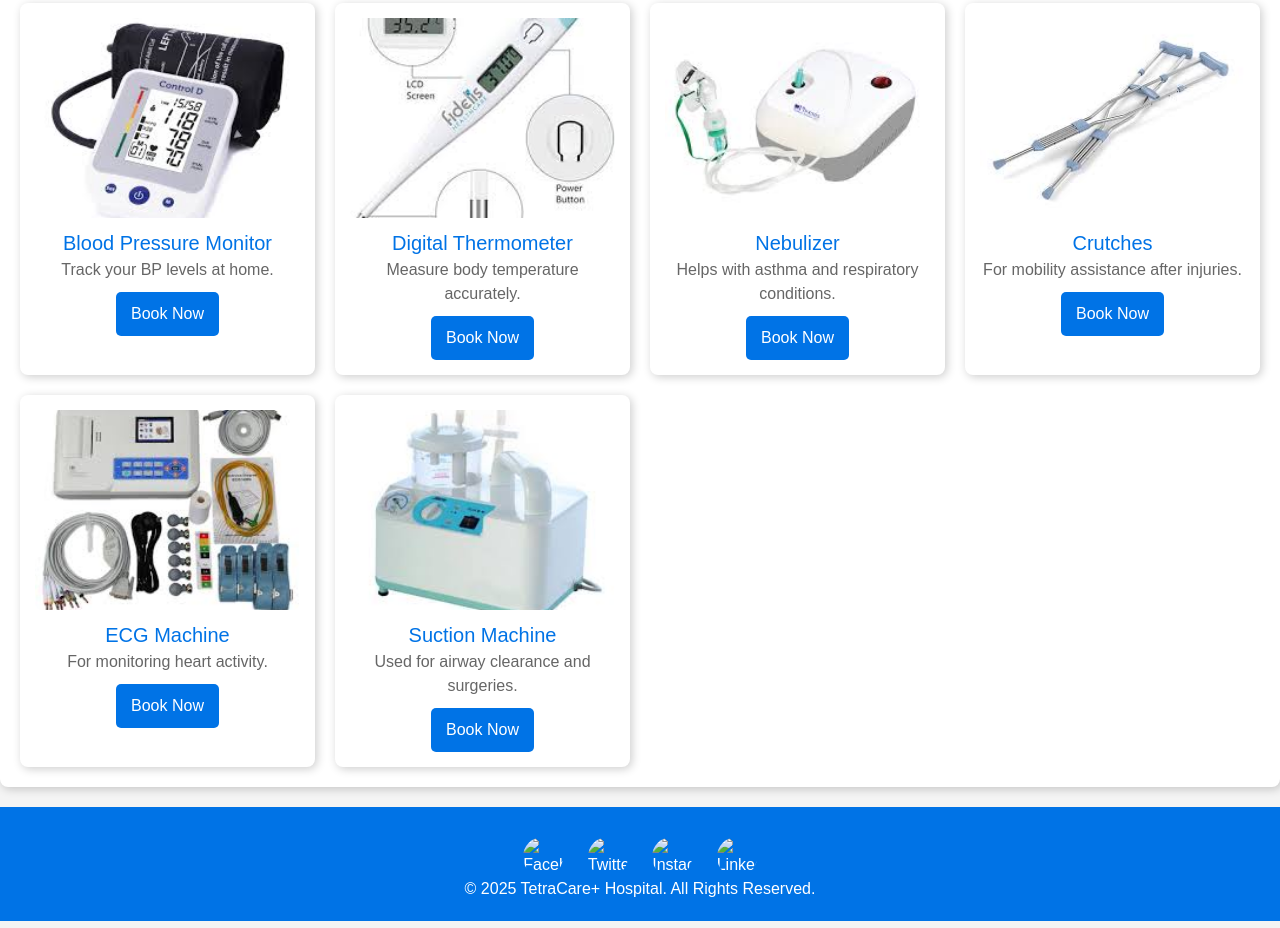
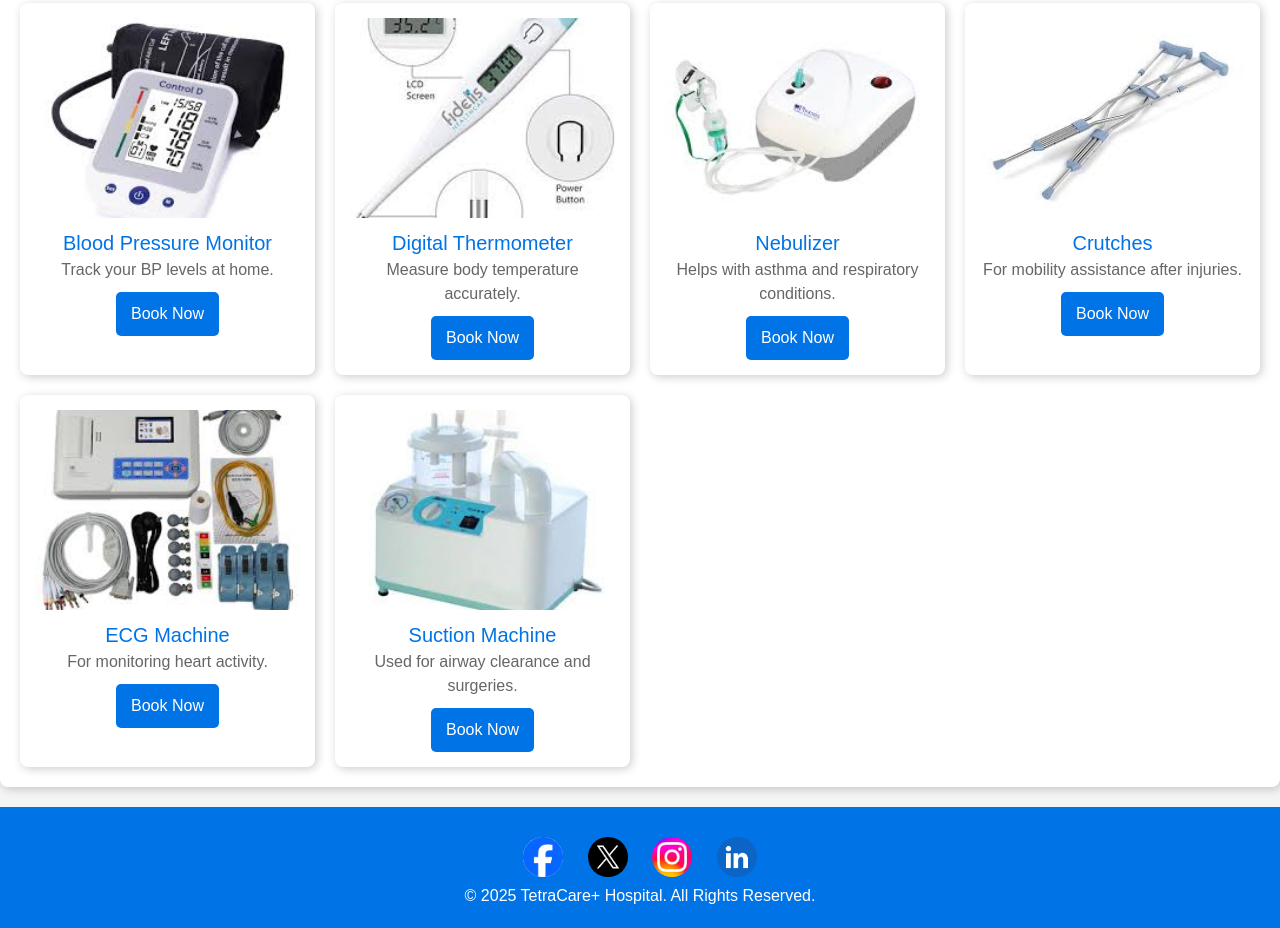
Before and after one commit to Narayan517/TetraCare-Healthcare-website-, a plain HTML site: page equipment.html in a window 1280 px wide. Shown: the part 668-1596 px from the top of the page. Drawn offline with nearby package versions, Linux system fonts and the light colour scheme; the site is published under a folder, as on GitHub Pages, so addresses that start at the root find nothing.

Commit message:
Update equipment.html

```diff
--- a/equipment.html
+++ b/equipment.html
@@ -309,16 +309,16 @@
 
             <div class="social-media">
                 <a href="https://www.facebook.com" target="_blank">
-                    <img src="/static/facebook.png" alt="Facebook">
+                    <img src="static/facebook.png" alt="Facebook">
                 </a>
                 <a href="https://www.twitter.com" target="_blank">
-                    <img src="/static/twitter.png" alt="Twitter">
+                    <img src="static/twitter.png" alt="Twitter">
                 </a>
                 <a href="https://www.instagram.com" target="_blank">
-                    <img src="/static/insta.jpeg" alt="Instagram">
+                    <img src="static/insta.jpeg" alt="Instagram">
                 </a>
                 <a href="https://www.linkedin.com" target="_blank">
-                    <img src="/static/linkedin.png" alt="LinkedIn">
+                    <img src="static/linkedin.png" alt="LinkedIn">
                 </a>
                 <p>&copy; 2025 TetraCare+ Hospital. All Rights Reserved.</p>
             </div>
```
